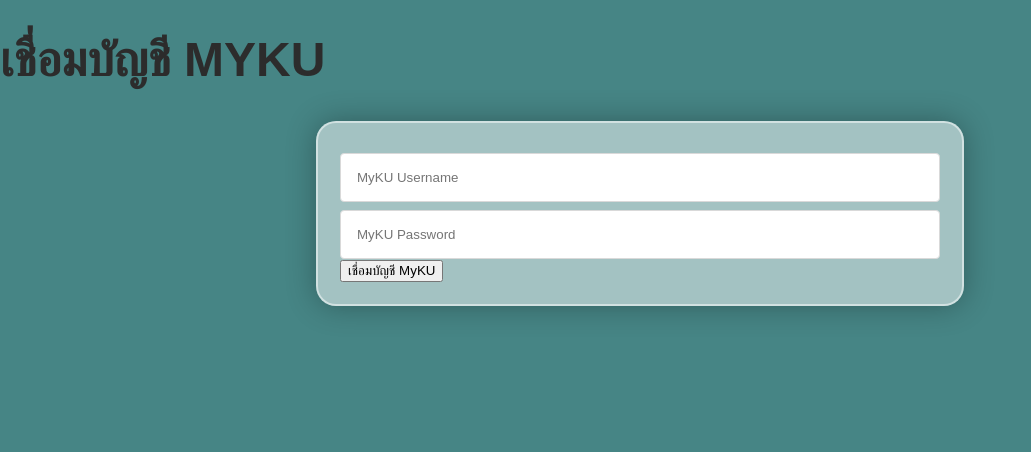
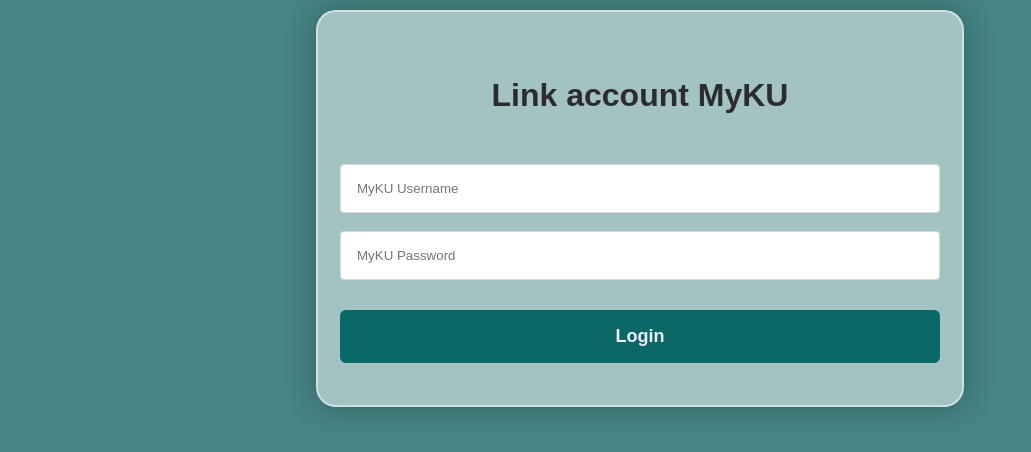
Before and after one commit to N0Z3I/Kubot-django, a React (Vite) app in the folder myproject/frontend/: page /link-myku in a window 1280 px wide. Shown: the top 452 px of the page, without its empty margins (0-1031 px from the left). Built offline with nearby package versions, Linux system fonts and the light colour scheme.

Commit message:
Update Deco

```diff
--- a/myproject/frontend/src/components/Dashboard.jsx
+++ b/myproject/frontend/src/components/Dashboard.jsx
@@ -24,7 +24,7 @@ const Dashboard = () => {
     } else {
       fetchStudentData();
     }
-  }, [accessToken]);
+  }, []);
 
   const fetchStudentData = async () => {
     setIsLoading(true);
@@ -44,7 +44,6 @@ const Dashboard = () => {
         if (data && data.results) {
           const results = data.results;
 
-          // อัปเดต state ตามข้อมูลที่ได้รับมา
           if (data.student_data && data.student_data.results) {
             setStudentData(data.student_data.results.stdPersonalModel);
             console.log(
@@ -110,8 +109,26 @@ const Dashboard = () => {
     }
   };
 
+  // ฟังก์ชัน handleLogout
+  const handleLogout = () => {
+    // ลบ Token
+    Cookies.remove("access");
+    // นำผู้ใช้ไปยังหน้า Login
+    navigate("/login");
+    // แสดงข้อความแจ้งเตือน
+    toast.success("ออกจากระบบสำเร็จ");
+  };
+
   return (
     <div>
+      <header>
+        <h5 className="logo"></h5>
+        <nav className="navigation">
+          <button onClick={handleLogout} className="logout-btn">
+            Logout
+          </button>
+        </nav>
+      </header>
       <h1>Dashboard</h1>
       {isLoading ? (
         <p>กำลังโหลดข้อมูล...</p>
--- a/myproject/frontend/src/components/LinkMyKU.jsx
+++ b/myproject/frontend/src/components/LinkMyKU.jsx
@@ -62,8 +62,10 @@ const LinkMyku = () => {
 
   return (
     <div>
-      <h1>เชื่อมบัญชี MyKU</h1>
       <form onSubmit={handleSubmit}>
+        {isLoading && <p>Loading...</p>}
+        <div className="form-group">
+          <h4>Link account MyKU</h4>
           <input
             type="text"
             name="username"
@@ -71,6 +73,8 @@ const LinkMyku = () => {
             onChange={handleOnChange}
             placeholder="MyKU Username"
           />
+        </div>
+        <div className="form-group">
           <input
             type="password"
             name="password"
@@ -78,11 +82,9 @@ const LinkMyku = () => {
             onChange={handleOnChange}
             placeholder="MyKU Password"
           />
-        <button type="submit" disabled={isLoading}>
-          {isLoading ? "กำลังเชื่อม..." : "เชื่อมบัญชี MyKU"}
-        </button>
+        </div>
+        <input type="submit" value="Login" className="submitButton" />
       </form>
-      {error && <p style={{ color: "red" }}>{error}</p>}
     </div>
   );
 };
```
Lines whose indentation alone changed are shown as unchanged.
